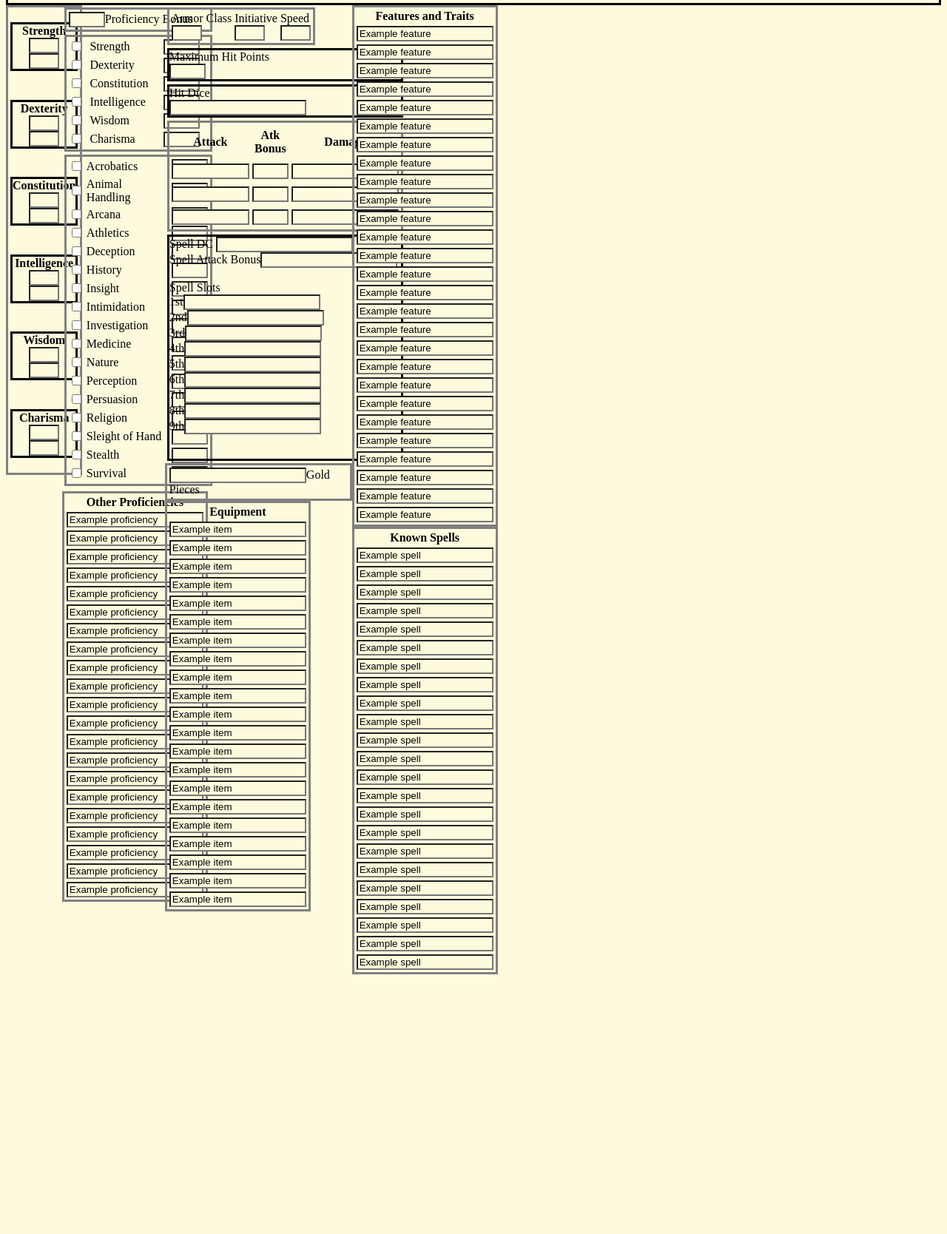
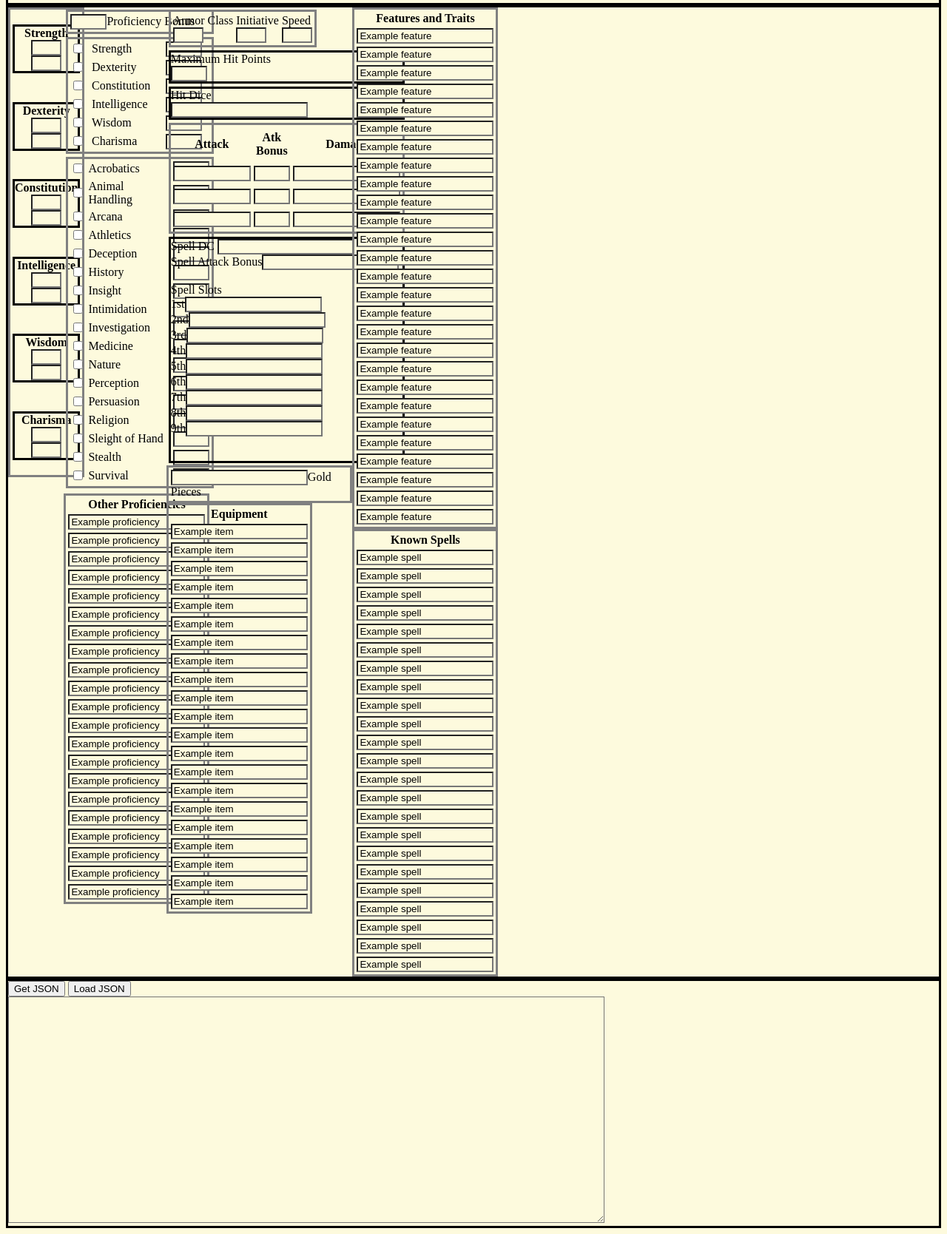
Before and after one commit to blukatdevelopment/dndutils, a Flask app: template web/templates/my_characters.html in a window 1280 px wide. Shown: the part 573-2241 px from the top of the page at 74% size. Before the commit the page ends 1890 px from the top, so only its background shows below. Run offline with Flask 2, Linux system fonts and the light colour scheme; the template is opened without the code that fills it, so the values that code supplies are empty.

Commit message:
Updated characters page to export and load JSON

```diff
--- a/web/static/characters.js
+++ b/web/static/characters.js
@@ -5,7 +5,31 @@ var myCharacters = {};
 $(document).ready(function(){
     myCharacters.characters = getCharacterData();
     populateCharacters();
+    setUpJsonButtons();
 });
+
+function setUpJsonButtons(){
+    $("#get_json_button").click(function(){
+        let character = getCharacterById(getActiveCharacterId());
+        $("#json_area").text(JSON.stringify(character));
+    });
+
+    $("#load_json_button").click(function(){
+        try{
+            let characterJson = $("#json_area").val();
+            let data = JSON.parse(characterJson);
+            setCharacterById(getActiveCharacterId(), data);
+            viewCharacter(getActiveCharacterId());
+        }
+        catch(err){
+            alert("Could not parse JSON" + err);
+        }
+    });
+}
+
+function getActiveCharacterId(){
+    return myCharacters.activeCharacter;
+}
 
 function getCharacterData(){
     var characters = [];
@@ -53,12 +77,24 @@ function setCharacterById(character_id, character){
         getImmutableFields().forEach(function(field){
             let oldVal = oldCharacter[field];
             let newVal = character[field];
-            character[field] = oldCharacter[field];
+            character[field] = oldVal;
+            newVal = character[field];
         });
-        myCharacters.characters[character_id] = character;
+        removeCharacterById(character_id);
     }
-    else{
-        myCharacters.characters.push(character);
+    myCharacters.characters.push(character);
+}
+
+function removeCharacterById(id){
+    let index = -1;
+    for(let i = 0; i < myCharacters.characters.length; i++){
+        let character = myCharacters.characters[i];
+        if(character.character_id == id){
+            index = i;
+        }
+    }
+    if(index != -1){
+        myCharacters.characters.splice(index, 1);
     }
 }
 
@@ -99,8 +135,8 @@ function resetViewButtons(){
 
 function viewCharacter(id){
     let character = getCharacterById(id);
-
     if(!character){
+        console.log("Could not find character " + id);
         return;
     }
 
@@ -140,6 +176,8 @@ function viewCharacter(id){
         let val = character[field];
         $(`#${field}`).prop('checked', val);
     });
+
+    myCharacters.activeCharacter = id;
 }
 
 function get_list_header(table, character, field, vals){
--- a/web/templates/my_characters.html
+++ b/web/templates/my_characters.html
@@ -46,12 +46,12 @@
   </tr>
 </table>
 
-<div style="border-style:solid">
+<div style="border-style:solid; display:block;">
   <td>Bio<br>
       <textarea id="biography"></textarea>
 </div>
 
-<div class="float-container">
+<div id="float_container" style="display:block; border-style:solid; overflow: auto">
 
   <div style="float: left; width: 6%">
     <table id="abilities_table" style="border-style:solid; min-height: 635px;">
@@ -419,3 +419,11 @@
     </table>
   </div>
 </div>
+
+
+<div id="json_div" style="border-style:solid; display:block;">
+  <button id="get_json_button">Get JSON</button>
+  <button id="load_json_button">Load JSON</button>
+  <br>
+  <textarea id="json_area"></textarea>
+</div>
```
